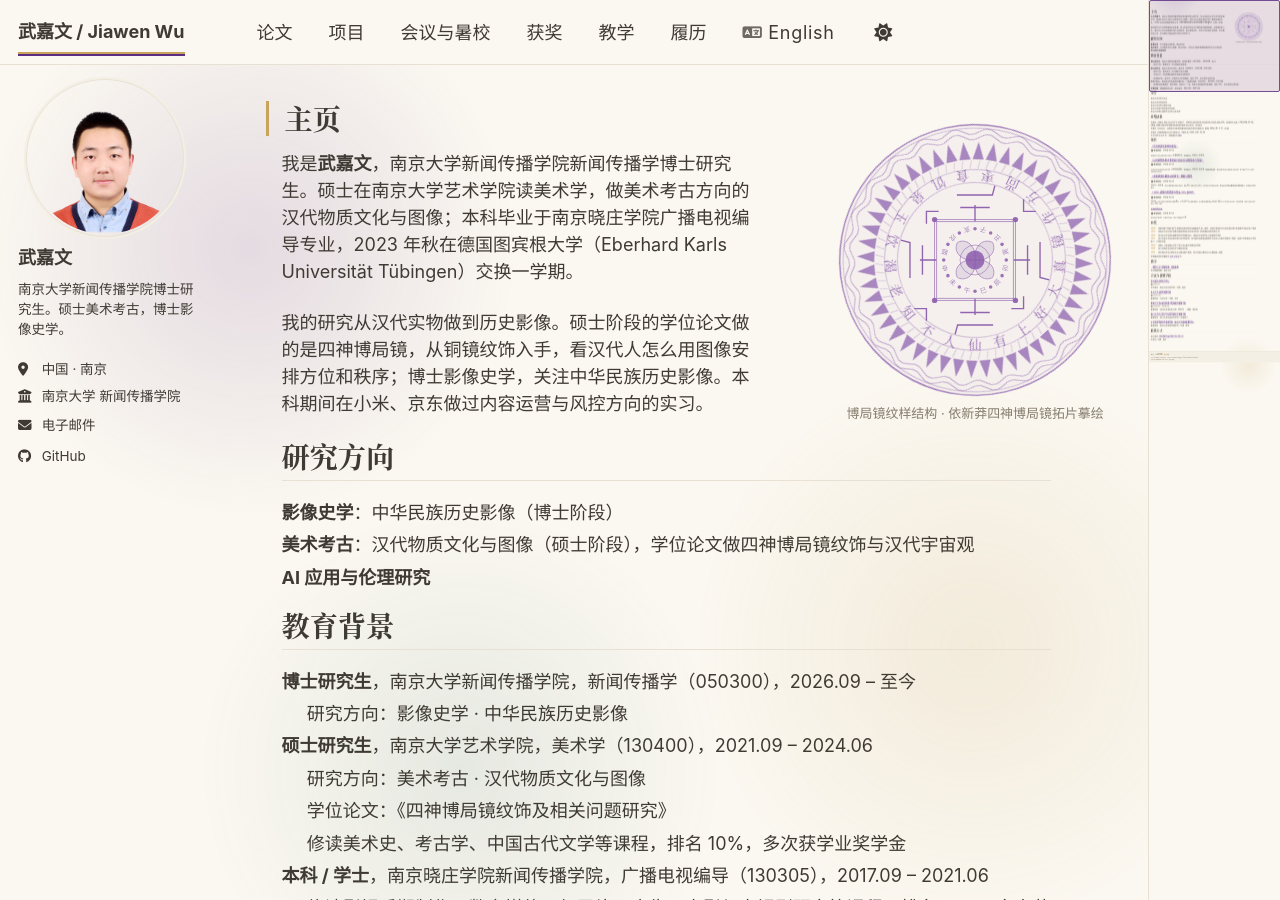
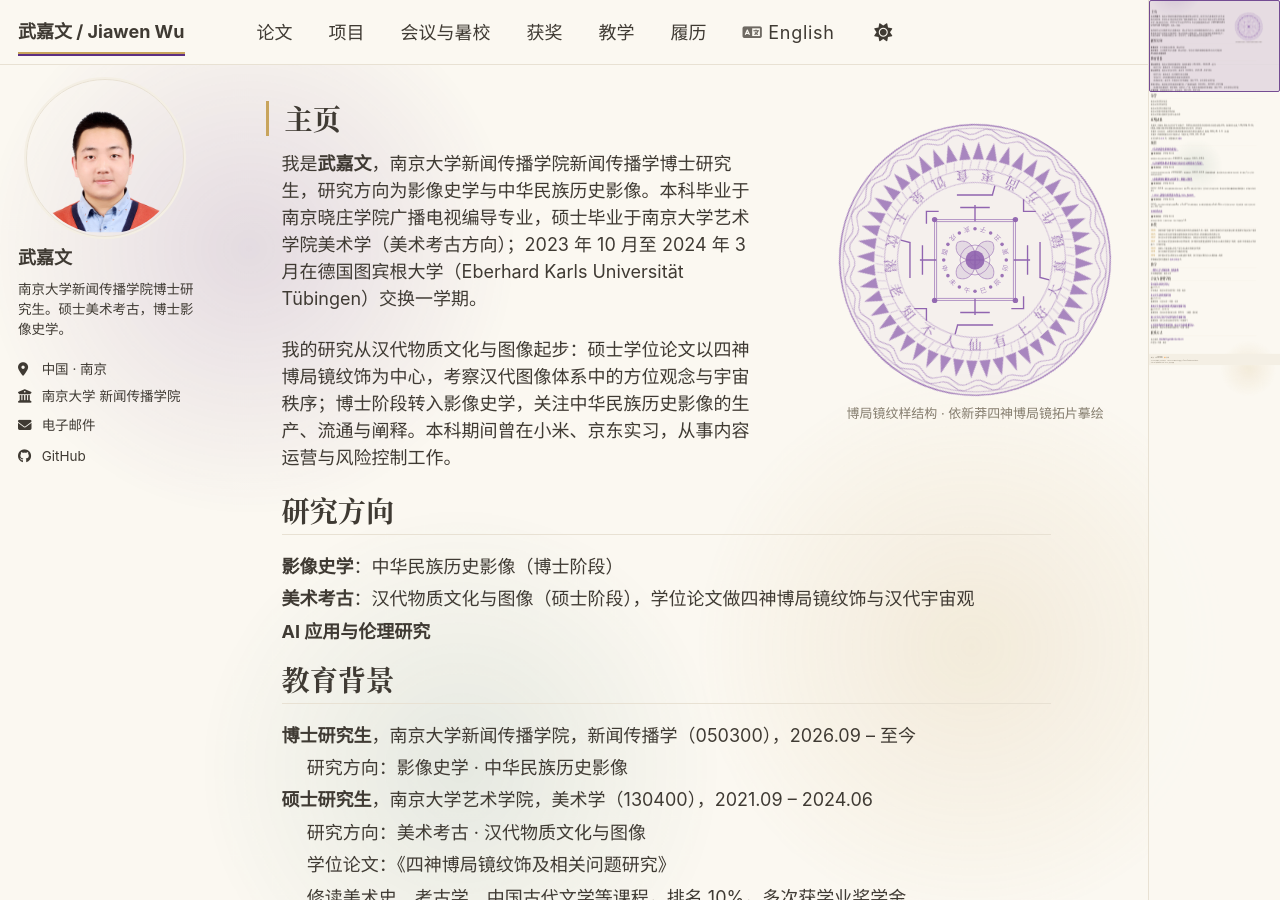
Before and after one commit to newnju/newnju.github.io, a Jekyll site: the page built from _pages/about.md, in a window 1280 px wide and 900 px high. Built offline with Jekyll 4.4.1, drawn with Linux system fonts in a browser that asks for light colours; a style sheet for code colours, icons or effects is not loaded.

Commit message:
重写首页中英文自我介绍两段为凝练学术版

```diff
--- a/_pages/about.md
+++ b/_pages/about.md
@@ -8,9 +8,9 @@ redirect_from:
     - /about.html
 ---
 
-我是**武嘉文**，南京大学新闻传播学院新闻传播学博士研究生。硕士在南京大学艺术学院读美术学，做美术考古方向的汉代物质文化与图像；本科毕业于南京晓庄学院广播电视编导专业，2023 年秋在德国图宾根大学（Eberhard Karls Universität Tübingen）交换一学期。
+我是**武嘉文**，南京大学新闻传播学院新闻传播学博士研究生，研究方向为影像史学与中华民族历史影像。本科毕业于南京晓庄学院广播电视编导专业，硕士毕业于南京大学艺术学院美术学（美术考古方向）；2023 年 10 月至 2024 年 3 月在德国图宾根大学（Eberhard Karls Universität Tübingen）交换一学期。
 
-我的研究从汉代实物做到历史影像。硕士阶段的学位论文做的是四神博局镜，从铜镜纹饰入手，看汉代人怎么用图像安排方位和秩序；博士影像史学，关注中华民族历史影像。本科期间在小米、京东做过内容运营与风控方向的实习。
+我的研究从汉代物质文化与图像起步：硕士学位论文以四神博局镜纹饰为中心，考察汉代图像体系中的方位观念与宇宙秩序；博士阶段转入影像史学，关注中华民族历史影像的生产、流通与阐释。本科期间曾在小米、京东实习，从事内容运营与风险控制工作。
 
 研究方向
 ======
```
Also changed, not shown: _pages/en/about.md (+2 -2 lines).
